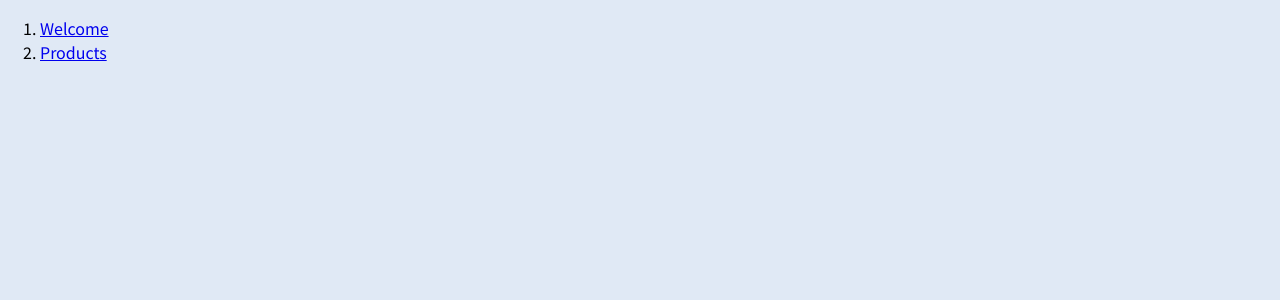
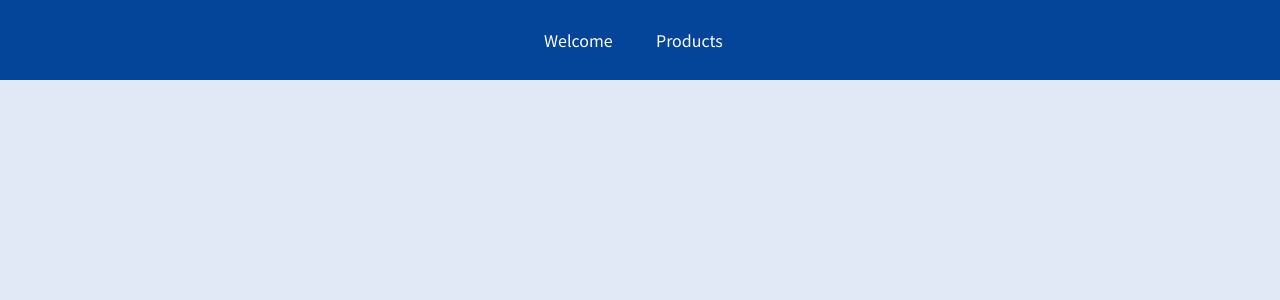
Before and after one commit to matherton/ReactCGSection20, a JavaScript app: page / in a window 1280 px wide. Shown: the top 300 px of the page. Built offline with nearby package versions, Linux system fonts and the light colour scheme.

Commit message:
changed <Link /> to <NavLink />

```diff
--- a/src/components/MainHeader.js
+++ b/src/components/MainHeader.js
@@ -1,17 +1,19 @@
-import { Link } from "react-router-dom";
+import { NavLink } from "react-router-dom";
+
+import classes from "./MainHeader.module.css";
 
 const MainHeader = () => {
   return (
-    <header>
+    <header className={classes.header}>
       <nav>
-        <ol>
+        <ul>
           <li>
-            <Link to="/Welcome">Welcome</Link>
+            <NavLink to="/Welcome">Welcome</NavLink>
           </li>
           <li>
-            <Link to="/Products">Products</Link>
+            <NavLink to="/Products">Products</NavLink>
           </li>
-        </ol>
+        </ul>
       </nav>
     </header>
   );
```
Also changed, not shown: 1 other file (tests, documents, lock files or other folders).
